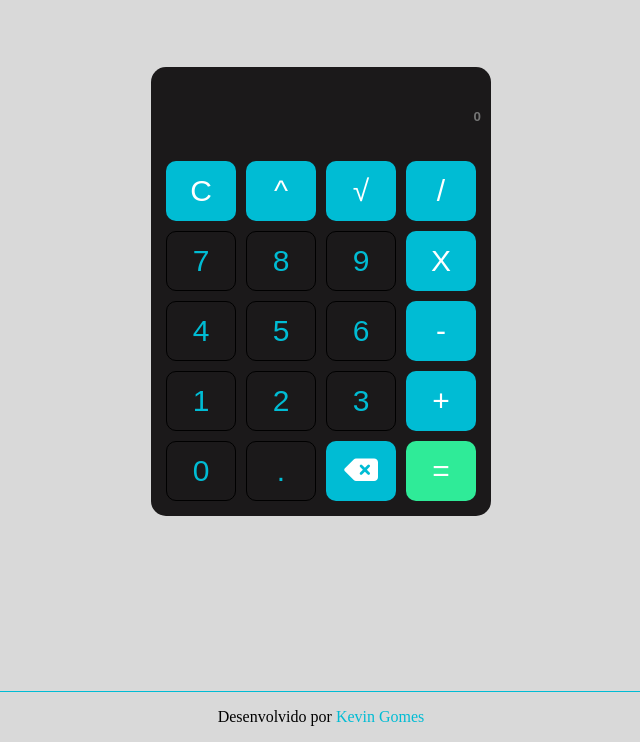
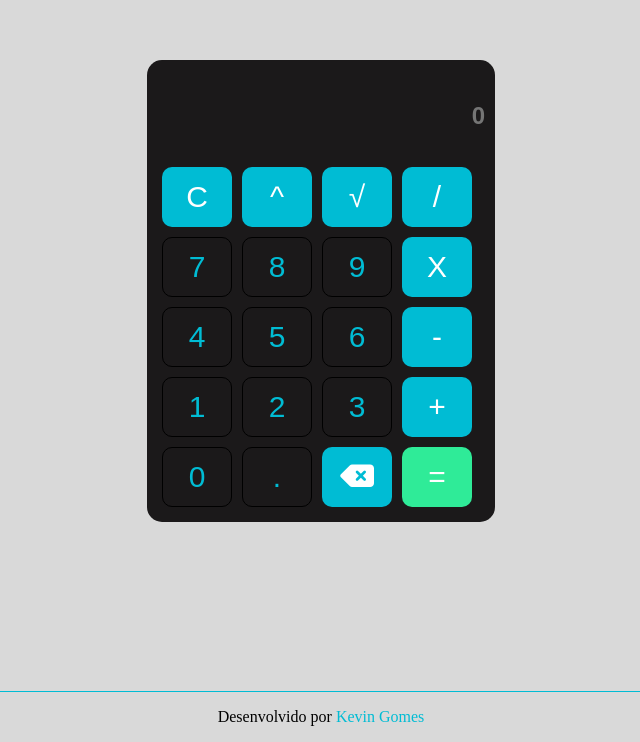
Before and after one commit to kevin19tech/calculatorJS, a plain HTML site: page index.html in a window 1280 px wide. Shown: the part 109-851 px from the top of the page, without its empty margins (319-959 px from the left). Drawn offline with Linux system fonts and the light colour scheme.

Commit message:
tentei corrigir bug do overflow, mas ainda não consegui

```diff
--- a/style/style.css
+++ b/style/style.css
@@ -51,7 +51,8 @@ button:hover{
     color: #ffffff;
     font-weight: bold;
     margin: 2rem 0 2rem 0;
-    font-size:;
+    font-size:1.5rem;
+    overflow: hidden;
     /*font-size: 1.75rem;/*
     padding:30px 0 5px 0;
     color: #ffffff;
@@ -59,7 +60,7 @@ button:hover{
 }
 
 #inputResultado{
-    max-width: 300px;
+    width: 100%;
 
 }
 .row{
```
